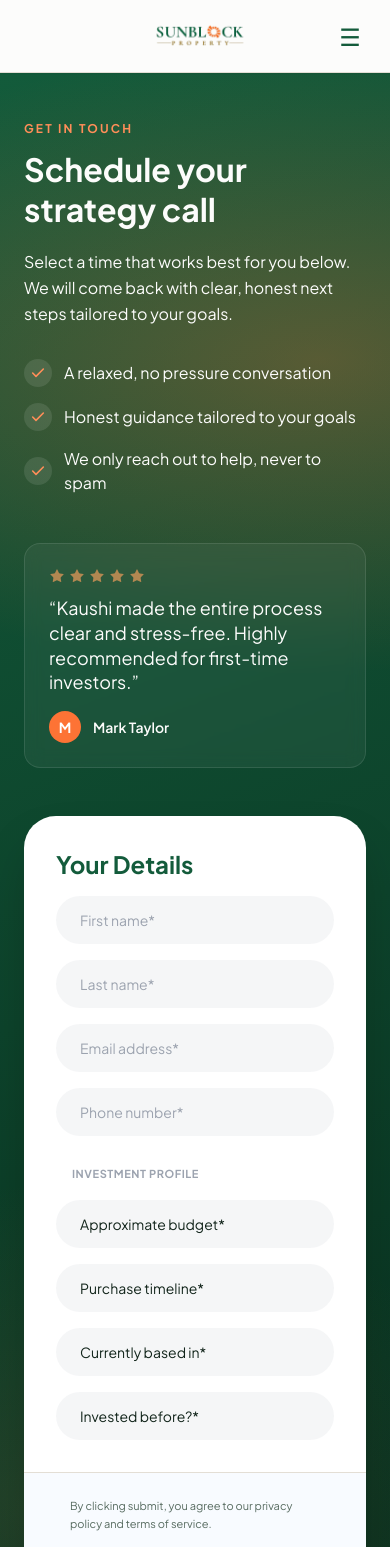
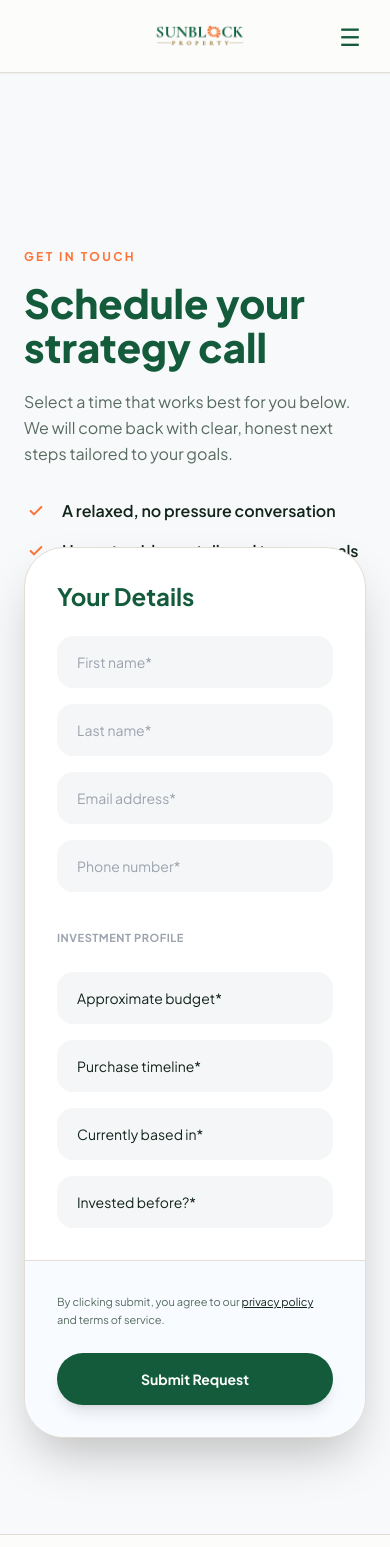
Before and after one commit to onethmeraj/sunblock-property, a Next.js app: page /book-a-call in a window 390 px wide. Shown: the top 1547 px of the page. Built offline with nearby package versions, Linux system fonts and the light colour scheme.

Commit message:
Update landing page layout and routing

```diff
--- a/app/book-a-call/page.js
+++ b/app/book-a-call/page.js
@@ -38,12 +38,12 @@ export default function BookACallPage() {
   // 3-Second Rotation Logic
   useEffect(() => {
     const interval = setInterval(() => {
-      setFade(true); // Start fade out
+      setFade(true);
       setTimeout(() => {
         setReviewIndex((prev) => (prev + 1) % REVIEWS.length);
-        setFade(false); // Fade back in
-      }, 300); // 300ms transition duration
-    }, 3000); // 3 seconds per review
+        setFade(false);
+      }, 300);
+    }, 3000);
 
     return () => clearInterval(interval);
   }, []);
@@ -59,10 +59,10 @@ export default function BookACallPage() {
         await fetch(site.forms.general, {
           method: "POST",
           headers: { "Content-Type": "application/json" },
-          body: JSON.stringify({ ...form, source: "Book A Call Page" }), // CRM Routing Tag
+          body: JSON.stringify({ ...form, source: "Book A Call Page" }),
         });
       } else {
-        await new Promise((r) => setTimeout(r, 800)); // Simulate network request
+        await new Promise((r) => setTimeout(r, 800));
       }
 
       // Update status to success to trigger the calendar iframe
@@ -73,9 +73,9 @@ export default function BookACallPage() {
     }
   }
 
-  // Pill-shaped input styling
-  const inputClass = "w-full rounded-full bg-gray-100/80 px-6 py-3.5 text-sm text-ink outline-none transition-all placeholder:text-gray-400 focus:bg-white focus:ring-2 focus:ring-copper/50";
-  const selectClass = "w-full rounded-full bg-gray-100/80 px-6 py-3.5 text-sm text-ink outline-none transition-all focus:bg-white focus:ring-2 focus:ring-copper/50 appearance-none cursor-pointer";
+  // Premium ghost-white input styling matching the homepage form
+  const inputClass = "w-full rounded-2xl border-none bg-gray-100/80 px-5 py-4 text-sm text-ink outline-none transition-all placeholder:text-gray-400 focus:bg-gray-200 focus:ring-2 focus:ring-navy/20";
+  const selectClass = "w-full rounded-2xl border-none bg-gray-100/80 px-5 py-4 text-sm text-ink outline-none transition-all focus:bg-gray-200 focus:ring-2 focus:ring-navy/20 appearance-none cursor-pointer";
 
   const currentReview = REVIEWS[reviewIndex];
 
@@ -84,58 +84,61 @@ export default function BookACallPage() {
       <ScrollReveal />
       <Navbar />
 
-      <main className="hero-grad relative overflow-hidden text-paper min-h-[90vh]">
-        <div className="relative mx-auto grid max-w-container items-center gap-12 px-6 py-12 md:py-20 lg:grid-cols-[0.9fr_1.1fr]">
+      {/* THE FIX: Changed to the premium Ghost White background */}
+      <main className="bg-[#f8f9fa] relative overflow-hidden min-h-[90vh] pt-12 pb-24 md:pt-20 md:pb-32">
+        <div className="relative mx-auto grid max-w-container items-start gap-12 px-6 lg:grid-cols-[1fr_1.1fr]">
 
           {/* LEFT COLUMN: Copy & Trust Signals */}
-          <div className="reveal flex flex-col h-full justify-center">
-            <span className="text-xs font-bold uppercase tracking-[0.18em] text-orange2">
+          <div className="reveal flex flex-col h-full justify-start sticky top-32">
+            <span className="text-xs font-bold uppercase tracking-[0.2em] text-copper">
               Get in touch
             </span>
-            <h1 className="mt-3 font-display text-[clamp(2rem,4vw,3rem)] font-bold leading-tight">
+
+            <h1 className="mt-4 font-display text-[clamp(2.5rem,4vw,3.5rem)] font-extrabold leading-[1.1] text-navy">
               Schedule your strategy call
             </h1>
-            <p className="mt-5 max-w-md text-paper/80 leading-relaxed">
+
+            <p className="mt-5 max-w-md text-base md:text-lg text-muted leading-relaxed">
               Select a time that works best for you below. We will come back with clear, honest next steps tailored to your goals.
             </p>
 
             {/* Trust Bullets */}
             <ul className="mt-8 space-y-4">
               {TRUST_BULLETS.map((t, i) => (
-                <li key={i} className="flex items-center gap-3">
-                  <span className="grid h-7 w-7 flex-none place-items-center rounded-full bg-white/10 text-orange2">
-                    <Check className="h-4 w-4" strokeWidth={2.4} />
+                <li key={i} className="flex items-center gap-3.5">
+                  <span className="grid h-6 w-6 shrink-0 place-items-center rounded-full bg-copper/20 text-copper">
+                    <Check className="h-4 w-4" strokeWidth={3} />
                   </span>
-                  <span className="text-paper/90">{t}</span>
+                  <span className="font-semibold text-ink">{t}</span>
                 </li>
               ))}
             </ul>
 
             {/* ROTATING REVIEW BOX */}
             <figure
-              className={`mt-12 rounded-2xl border border-white/10 bg-white/5 p-6 backdrop-blur transition-opacity duration-300 min-h-[160px] flex flex-col justify-center ${
+              className={`mt-12 max-w-md rounded-3xl border border-line bg-white p-8 shadow-xl shadow-black/5 transition-opacity duration-300 min-h-[160px] flex flex-col justify-center hidden md:flex ${
                 fade ? "opacity-0" : "opacity-100"
               }`}
             >
-              <div className="flex gap-1 text-gold">
+              <div className="mb-4 flex gap-1 text-lg text-gold">
                 {[0, 1, 2, 3, 4].map((s) => (
                   <Star key={s} className="h-4 w-4" fill="currentColor" strokeWidth={0} />
                 ))}
               </div>
-              <blockquote className="mt-3 font-display text-lg leading-snug text-paper transition-all">
+              <blockquote className="font-display text-lg font-medium leading-snug text-navy transition-all">
                 “{currentReview.quote}”
               </blockquote>
-              <figcaption className="mt-4 flex items-center gap-3">
-                <span className="grid h-8 w-8 place-items-center rounded-full bg-orange text-sm font-bold text-white">
+              <figcaption className="mt-6 flex items-center gap-4">
+                <span className="grid h-10 w-10 place-items-center rounded-full bg-copper font-bold text-white shadow-sm">
                   {currentReview.name.charAt(0)}
                 </span>
-                <span className="font-semibold text-paper text-sm">{currentReview.name}</span>
+                <span className="font-bold text-ink">{currentReview.name}</span>
               </figcaption>
             </figure>
           </div>
 
           {/* RIGHT COLUMN: The Form / Calendar Container */}
-          <div className="reveal d1 w-full rounded-[2rem] bg-white shadow-2xl overflow-hidden relative">
+          <div className="reveal d1 w-full rounded-[2.5rem] bg-white shadow-2xl shadow-navy/5 border border-line overflow-hidden relative">
 
             {status === "success" ? (
               // Embedded GHL Calendar - Fixed Scrolling & Height
@@ -145,18 +148,19 @@ export default function BookACallPage() {
                   style={{ width: "100%", height: "800px", border: "none" }}
                   scrolling="yes"
                   id="ghl-calendar"
-                  className="w-full rounded-xl"
+                  className="w-full rounded-2xl"
                   title="Book a Call Calendar"
                 ></iframe>
               </div>
             ) : (
               // Contact Form
               <>
-                <div className="pt-8 pb-4 px-8 sm:px-10">
+                <div className="pt-8 pb-6 px-8 sm:px-10">
                   <h2 className="font-display text-2xl font-bold text-navy">Your Details</h2>
                 </div>
                 <form onSubmit={handleSubmit}>
                   <div className="px-8 sm:px-10 pb-8 grid grid-cols-1 sm:grid-cols-2 gap-4">
+
                     {/* Personal Details */}
                     <div>
                       <input required className={inputClass} placeholder="First name*" value={form.firstName} onChange={set("firstName")} />
@@ -172,47 +176,47 @@ export default function BookACallPage() {
                     </div>
 
                     {/* Investment Profile Split */}
-                    <div className="sm:col-span-2 mt-2">
-                      <span className="ml-4 text-[11px] font-bold text-gray-400 uppercase tracking-wider">Investment Profile</span>
+                    <div className="sm:col-span-2 mt-4 pb-2">
+                      <span className="text-[11px] font-bold text-gray-400 uppercase tracking-wider">Investment Profile</span>
                     </div>
 
                     <div>
-                      <select required className={selectClass} value={form.budget} onChange={set("budget")}>
+                      <select required className={`${selectClass} ${!form.budget ? 'text-gray-400' : 'text-ink'}`} value={form.budget} onChange={set("budget")}>
                         <option value="" disabled>Approximate budget*</option>
-                        {BUDGETS.map((o) => <option key={o} value={o}>{o}</option>)}
+                        {BUDGETS.map((o) => <option key={o} value={o} className="text-ink">{o}</option>)}
                       </select>
                     </div>
                     <div>
-                      <select required className={selectClass} value={form.timeline} onChange={set("timeline")}>
+                      <select required className={`${selectClass} ${!form.timeline ? 'text-gray-400' : 'text-ink'}`} value={form.timeline} onChange={set("timeline")}>
                         <option value="" disabled>Purchase timeline*</option>
-                        {TIMELINE.map((o) => <option key={o} value={o}>{o}</option>)}
+                        {TIMELINE.map((o) => <option key={o} value={o} className="text-ink">{o}</option>)}
                       </select>
                     </div>
                     <div>
-                      <select required className={selectClass} value={form.basedIn} onChange={set("basedIn")}>
+                      <select required className={`${selectClass} ${!form.basedIn ? 'text-gray-400' : 'text-ink'}`} value={form.basedIn} onChange={set("basedIn")}>
                         <option value="" disabled>Currently based in*</option>
-                        <option value="Australia">Australia</option>
-                        <option value="Overseas">Overseas</option>
+                        <option value="Australia" className="text-ink">Australia</option>
+                        <option value="Overseas" className="text-ink">Overseas</option>
                       </select>
                     </div>
                     <div>
-                      <select required className={selectClass} value={form.investedBefore} onChange={set("investedBefore")}>
+                      <select required className={`${selectClass} ${!form.investedBefore ? 'text-gray-400' : 'text-ink'}`} value={form.investedBefore} onChange={set("investedBefore")}>
                         <option value="" disabled>Invested before?*</option>
-                        <option value="Yes">Yes</option>
-                        <option value="No">No (First-time)</option>
+                        <option value="Yes" className="text-ink">Yes</option>
+                        <option value="No" className="text-ink">No</option>
                       </select>
                     </div>
                   </div>
 
                   {/* Form Footer / Submit Area */}
-                  <div className="bg-[#f8fbff] px-8 sm:px-10 py-6 border-t border-line flex flex-col sm:flex-row items-center justify-between gap-4">
-                    <div className="text-[11px] text-muted max-w-[250px] leading-relaxed">
-                      By clicking submit, you agree to our privacy policy and terms of service.
+                  <div className="bg-[#f8fbff] px-8 sm:px-10 py-8 border-t border-line flex flex-col sm:flex-row items-center justify-between gap-6">
+                    <div className="text-[11px] text-muted sm:max-w-[220px] leading-relaxed">
+                      By clicking submit, you agree to our <a href="/privacy-policy" className="text-ink underline hover:text-copper">privacy policy</a> and terms of service.
                     </div>
                     <button
                       type="submit"
                       disabled={status === "submitting"}
-                      className="w-full sm:w-auto rounded-full bg-navy hover:bg-copper transition-colors px-10 py-3.5 font-bold text-white shadow-md disabled:opacity-70 flex items-center justify-center gap-2"
+                      className="w-full sm:w-auto rounded-full bg-navy px-10 py-4 text-sm font-bold text-white shadow-lg shadow-navy/20 transition-all hover:-translate-y-0.5 hover:bg-navy/90 hover:shadow-xl disabled:opacity-70 flex items-center justify-center gap-2"
                     >
                       {status === "submitting" ? "Sending..." : "Submit Request"}
                     </button>
@@ -221,7 +225,6 @@ export default function BookACallPage() {
               </>
             )}
           </div>
-
         </div>
       </main>
 
```
Also changed, not shown: app/seminar/page.js (+5 -52 lines), components/Navbar.js (+8 -4 lines), components/VideoSection.js (+30 -7 lines), lib/site.js.
